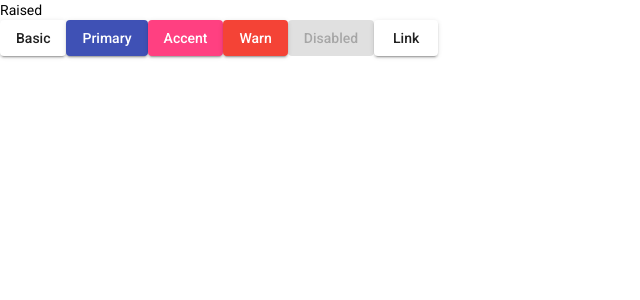
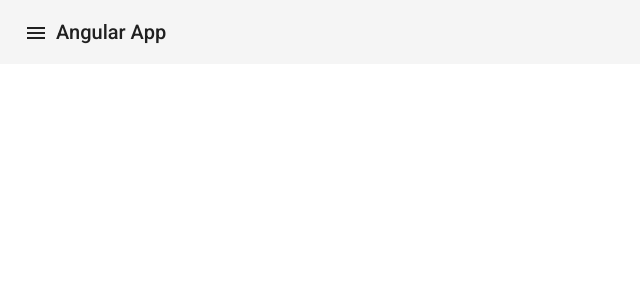
Before and after one commit to Luukess/nbt, an Angular app: page / in a window 1280 px wide. Shown: the top 300 px of the page, without its empty margins (0-640 px from the left). Built offline with nearby package versions, Linux system fonts and the light colour scheme.

Commit message:
feat: added brakpoints, added toolbar

```diff
--- a/src/app/app.component.html
+++ b/src/app/app.component.html
@@ -1,11 +1,6 @@
-<section>
-  <div class="example-label">Raised</div>
-  <div class="example-button-row">
-    <button mat-raised-button>Basic</button>
-    <button mat-raised-button color="primary">Primary</button>
-    <button mat-raised-button color="accent">Accent</button>
-    <button mat-raised-button color="warn">Warn</button>
-    <button mat-raised-button disabled>Disabled</button>
-    <a mat-raised-button href="https://www.google.com/" target="_blank">Link</a>
-  </div>
-</section>
+<mat-toolbar>
+  <button mat-icon-button class="example-icon" aria-label="Example icon-button with menu icon">
+    <mat-icon>menu</mat-icon>
+  </button>
+  <span>Angular App</span>
+</mat-toolbar>
--- a/src/app/app.component.ts
+++ b/src/app/app.component.ts
@@ -1,4 +1,6 @@
+import { BreakpointObserver, Breakpoints } from '@angular/cdk/layout';
 import { Component } from '@angular/core';
+import { BreakPoints } from './interfaces/break-points';
 
 @Component({
   selector: 'app-root',
@@ -6,5 +8,42 @@ import { Component } from '@angular/core';
   styleUrls: ['./app.component.scss']
 })
 export class AppComponent {
+
+  constructor(private breakpointObserver: BreakpointObserver) {
+    this.breakpointObserver.observe([
+      Breakpoints.XSmall,
+      Breakpoints.Small,
+      Breakpoints.Medium,
+      Breakpoints.Large,
+      Breakpoints.XLarge,
+    ]).subscribe(result => {
+      if (result.matches) {
+        if (result.breakpoints[Breakpoints.XSmall]) {
+          this.cols = this.gridByBreakpoint.xs;
+        }
+        if (result.breakpoints[Breakpoints.Small]) {
+          this.cols = this.gridByBreakpoint.sm;
+        }
+        if (result.breakpoints[Breakpoints.Medium]) {
+          this.cols = this.gridByBreakpoint.md;
+        }
+        if (result.breakpoints[Breakpoints.Large]) {
+          this.cols = this.gridByBreakpoint.lg;
+        }
+        if (result.breakpoints[Breakpoints.XLarge]) {
+          this.cols = this.gridByBreakpoint.xl;
+        }
+      }
+      console.log(this.cols)
+    })
+  }
+  cols: number = 0;
+  gridByBreakpoint: BreakPoints = {
+    xl: 3,
+    lg: 3,
+    md: 3,
+    sm: 2,
+    xs: 1
+  }
   title = 'nbt';
 }
--- a/src/app/app.module.ts
+++ b/src/app/app.module.ts
@@ -4,6 +4,7 @@ import { BrowserModule } from '@angular/platform-browser';
 import { AppComponent } from './app.component';
 import { BrowserAnimationsModule } from '@angular/platform-browser/animations';
 import { MaterialModule } from './modules/material/material.module';
+import { LayoutModule } from '@angular/cdk/layout';
 
 @NgModule({
   declarations: [
@@ -12,7 +13,8 @@ import { MaterialModule } from './modules/material/material.module';
   imports: [
     BrowserModule,
     BrowserAnimationsModule,
-    MaterialModule
+    MaterialModule,
+    LayoutModule
   ],
   providers: [],
   bootstrap: [AppComponent]
--- /dev/null
+++ b/src/app/interfaces/break-points.ts
@@ -0,0 +1,7 @@
+export interface BreakPoints {
+    xl: number;
+    lg: number;
+    md: number;
+    sm: number;
+    xs: number;
+}
--- a/src/app/modules/material/material.module.ts
+++ b/src/app/modules/material/material.module.ts
@@ -1,9 +1,13 @@
 import { NgModule } from '@angular/core';
 import { CommonModule } from '@angular/common';
 import { MatButtonModule } from '@angular/material/button';
+import { MatIconModule } from '@angular/material/icon';
+import { MatToolbarModule } from '@angular/material/toolbar';
 
 const materialComponents = [
-  MatButtonModule
+  MatButtonModule,
+  MatToolbarModule,
+  MatIconModule
 ];
 
 @NgModule({
```
